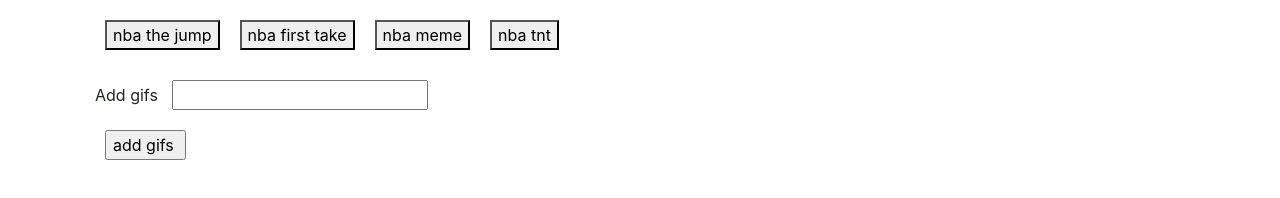
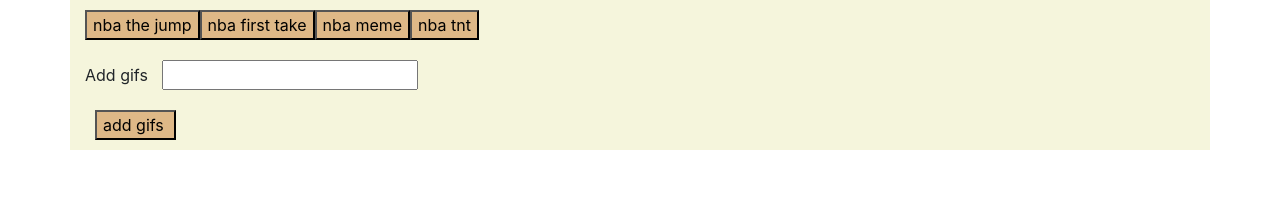
Before and after one commit to bndicunguye/Giphy.API, a plain HTML site: page index.html in a window 1280 px wide. Drawn offline with nearby package versions, Linux system fonts and the light colour scheme.

Commit message:
adding style

```diff
--- a/index.html
+++ b/index.html
@@ -9,18 +9,29 @@
     <meta charset="utf-8">
     <title>GIPHY</title>
     <style type="text/css">
-        button,
-        div,
-        form,
-        input {
+        button {
+            background-color: burlywood;
+            margin-top: 10px;
+            margin-bottom: 10px;
+        }
+
+        div {
+            background-color: beige;
+        }
+
+        form input {
             margin: 10px;
+
+        }
+
+        #add-gifs {
+            background-color: burlywood;
         }
     </style>
 </head>
 
 <body>
     <div class="container">
-
 
         <div id="buttons-view"></div>
 
@@ -29,10 +40,8 @@
             <input type="text" id="gif-input">
             <br>
 
-
             <input id="add-gifs" type="submit" value="add gifs ">
         </form>
-
 
         <div id="gifs-view"></div>
 
@@ -43,7 +52,6 @@
             function getGifs() {
                 var APIKey = "XDWAo3gdeLFUgRqyYAXfy33QO40hbilW";
 
-
                 var value = $(this).attr("data-name");
                 var queryURL = "http://api.giphy.com/v1/gifs/search?q=" + value + "&api_key=" + APIKey + "&limit=10&rating=pg";
                 $.ajax({
@@ -53,7 +61,6 @@
                 }).then(function (response) {
                     $("#gifs-view").empty()
                     for (let i = 0; i < response.data.length; i++) {
-                        console.log(response.data[i])
 
 
                         var gifsDiv = $("<div class='gifs'>");
@@ -92,16 +99,13 @@
             $("#add-gifs").click(function (e) {
                 e.preventDefault()
                 var newGif = $("#gif-input").val()
-                console.log(newGif)
                 gifs.push(newGif);
                 renderButtons()
             })
             $(document).on("click", '.gif', function () {
-                // The attr jQuery method allows us to get or set the value of any attribute on our HTML element
+
                 var state = $(this).attr("data-state");
-                // If the clicked image's state is still, update its src attribute to what its data-animate value is.
-                // Then, set the image's data-state to animate
-                // Else set src to the data-still value
+
                 if (state === "still") {
                     $(this).attr("src", $(this).attr("data-active"));
                     $(this).attr("data-state", "animate");
@@ -115,13 +119,6 @@
 
 
 
-
-
-
-
-
-
-
         </script>
     </div>
 </body>
```
